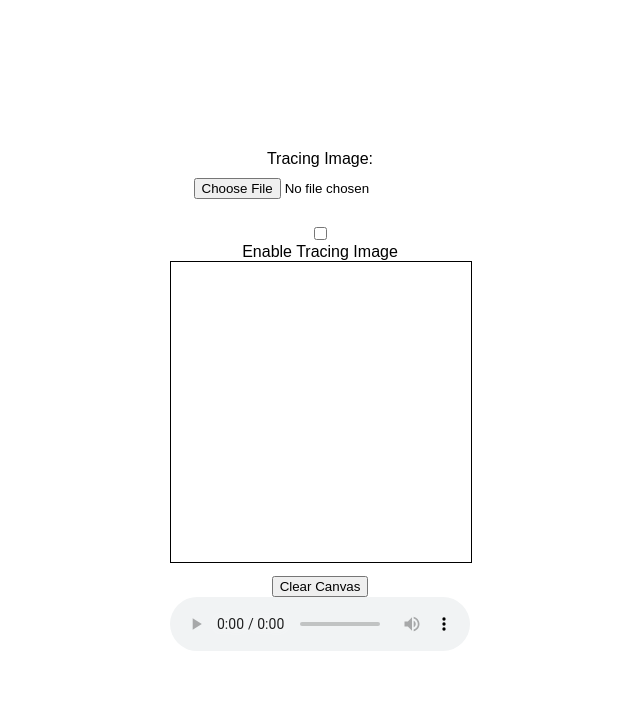
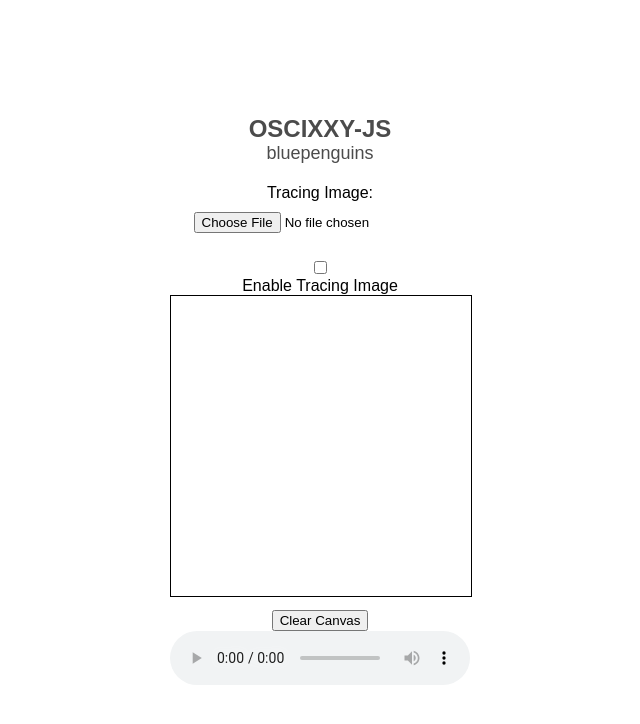
Before and after one commit to user08sxh3mnnt1/OSCIXXY-JS, a plain HTML site: page v2.01demo.html in a window 1280 px wide. Shown: the whole page, without its empty margins (320-960 px from the left). Drawn offline with Linux system fonts and the light colour scheme.

Commit message:
Update v2.01demo.html

```diff
--- a/v2.01demo.html
+++ b/v2.01demo.html
@@ -4,7 +4,7 @@
 <head>
     <meta charset="UTF-8">
     <meta name="viewport" content="width=device-width, initial-scale=1.0">
-    <title>Canvas Drawing</title>
+    <title>OSCIXXY-JS</title>
     <style>
         body {
             display: flex;
@@ -15,6 +15,21 @@
             flex-direction: column;
             /* Stacking elements vertically */
             font-family: Arial, sans-serif;
+        }
+
+        #header {
+            text-align: center;
+            opacity: 0.7;
+            margin-bottom: 20px;
+        }
+
+        #siteName {
+            font-size: 24px;
+            font-weight: bold;
+        }
+
+        #username {
+            font-size: 18px;
         }
 
         #canvasContainer {
@@ -54,6 +69,11 @@
 </head>
 
 <body>
+    <div id="header">
+        <div id="siteName">OSCIXXY-JS</div>
+        <div id="username">bluepenguins</div>
+    </div>
+
     <label for="imageInput">Tracing Image:</label>
     <input type="file" id="imageInput" accept="image/*">
     <br>
```
